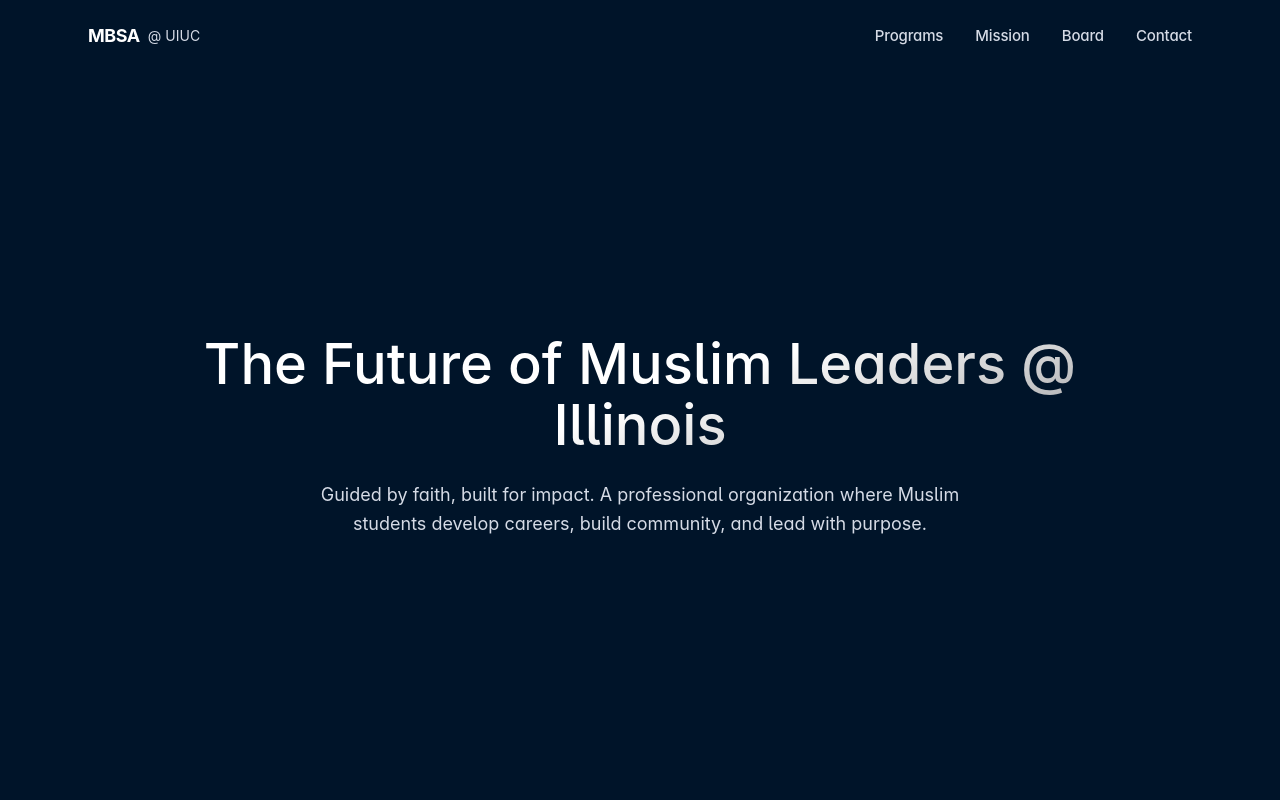
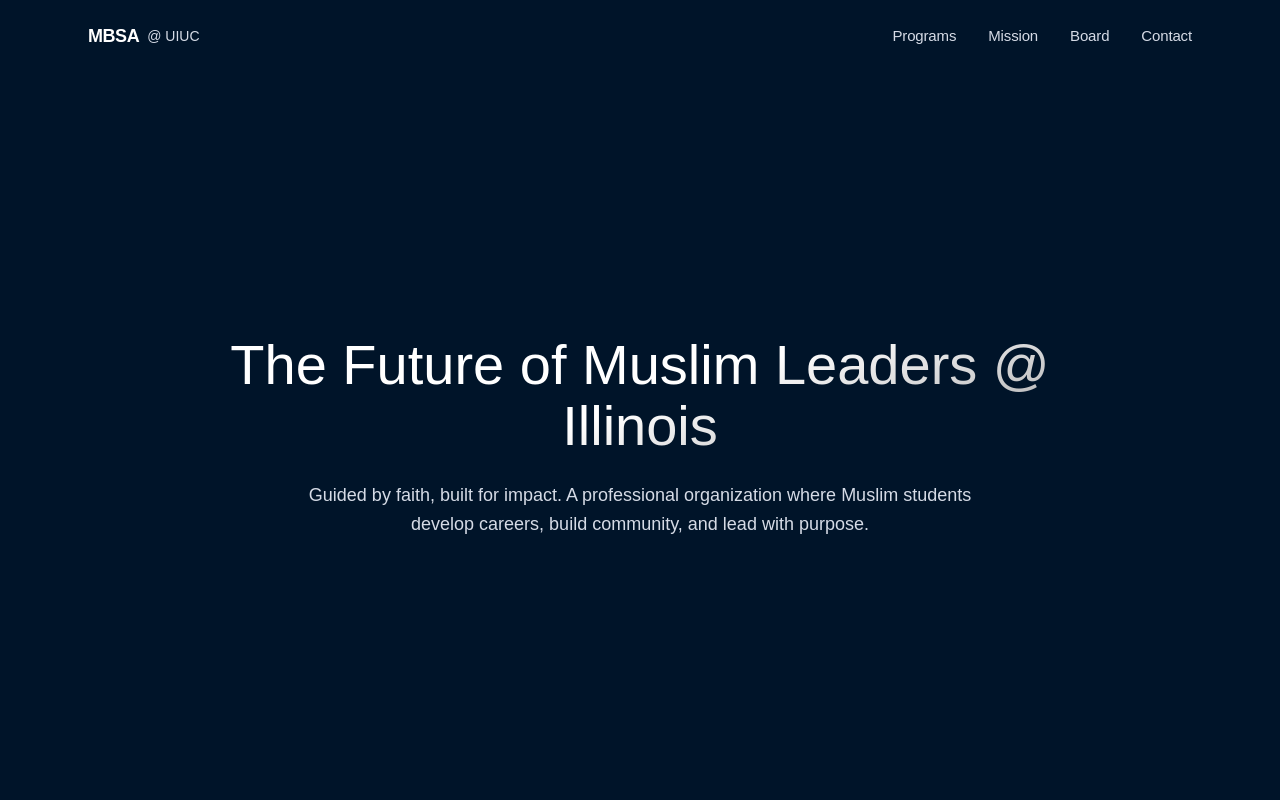
Before and after one commit to fsiddiqui4320/mbsa-uiuc, a Next.js app: page / in a window 1280 px wide. Shown: the top 800 px of the page. Built offline with nearby package versions, Linux system fonts and the light colour scheme; a web font is replaced by a local one.

Commit message:
Fix font rendering: remove unsupported OpenType features, add preconnects for faster font loading

```diff
--- a/src/app/globals.css
+++ b/src/app/globals.css
@@ -22,10 +22,9 @@ html {
 body {
   background: #001429;
   color: #ffffff;
-  font-family: "Satoshi", "Inter", sans-serif;
+  font-family: "Satoshi", sans-serif;
   -webkit-font-smoothing: antialiased;
   -moz-osx-font-smoothing: grayscale;
-  font-feature-settings: "cv01" 1, "cv09" 1, "cv11" 1, "cv05" 1;
 }
 
 /* Section backgrounds */
--- a/src/app/layout.tsx
+++ b/src/app/layout.tsx
@@ -21,6 +21,10 @@ export default function RootLayout({
   return (
     <html lang="en" className="h-full antialiased">
       <head>
+        <link rel="preconnect" href="https://api.fontshare.com" crossOrigin="anonymous" />
+        <link rel="preconnect" href="https://cdn.fontshare.com" crossOrigin="anonymous" />
+        <link rel="preconnect" href="https://fonts.googleapis.com" />
+        <link rel="preconnect" href="https://fonts.gstatic.com" crossOrigin="anonymous" />
         <link
           href="https://api.fontshare.com/v2/css?f[]=satoshi@400,500,700&display=swap"
           rel="stylesheet"
```
